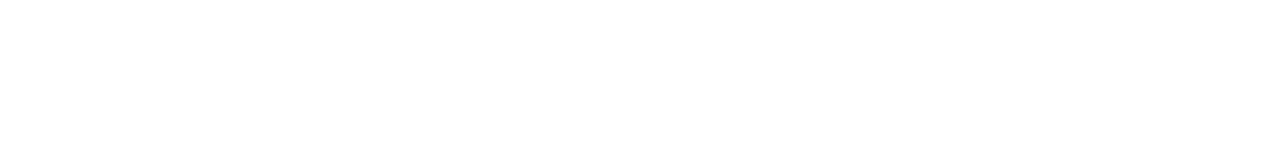
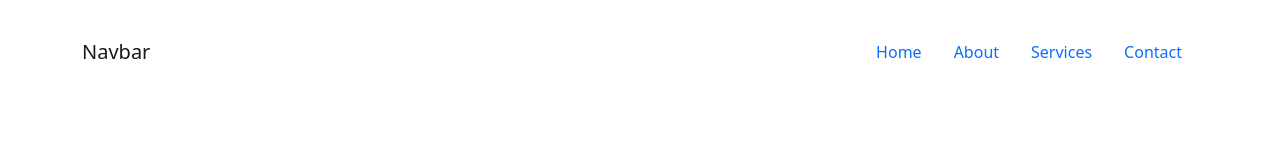
Before and after one commit to mirakoi/boostrap-website, a plain HTML site: page index.html in a window 1280 px wide. Drawn offline with nearby package versions, Linux system fonts and the light colour scheme.

Commit message:
boostrap
added boostrap in to index.html. Have done the navbar, working on hero section

```diff
--- a/index.html
+++ b/index.html
@@ -1,18 +1,66 @@
 <!DOCTYPE html>
 <html lang="en">
-<head>
-    <meta charset="UTF-8">
-    <meta http-equiv="X-UA-Compatible" content="IE=edge">
-    <meta name="viewport" content="width=device-width, initial-scale=1.0">
+  <head>
+    <meta charset="UTF-8" />
+    <meta http-equiv="X-UA-Compatible" content="IE=edge" />
+    <meta name="viewport" content="width=device-width, initial-scale=1.0" />
     <!-- CSS only -->
-<link href="https://cdn.jsdelivr.net/npm/bootstrap@5.1.3/dist/css/bootstrap.min.css" rel="stylesheet" integrity="sha384-1BmE4kWBq78iYhFldvKuhfTAU6auU8tT94WrHftjDbrCEXSU1oBoqyl2QvZ6jIW3" crossorigin="anonymous">
-<link rel="stylesheet" href="/styles/index.css">
+    <link
+      href="https://cdn.jsdelivr.net/npm/bootstrap@5.1.3/dist/css/bootstrap.min.css"
+      rel="stylesheet"
+      integrity="sha384-1BmE4kWBq78iYhFldvKuhfTAU6auU8tT94WrHftjDbrCEXSU1oBoqyl2QvZ6jIW3"
+      crossorigin="anonymous"
+    />
+    <link rel="stylesheet" href="/styles/index.css" />
+    <!-- JavaScript Bundle with Popper -->
+    <script
+      src="https://cdn.jsdelivr.net/npm/bootstrap@5.1.3/dist/js/bootstrap.bundle.min.js"
+      integrity="sha384-ka7Sk0Gln4gmtz2MlQnikT1wXgYsOg+OMhuP+IlRH9sENBO0LRn5q+8nbTov4+1p"
+      crossorigin="anonymous"
+    ></script>
 
-<script src="https://kit.fontawesome.com/341276132c.js" crossorigin="anonymous"></script>
+    <script
+      src="https://kit.fontawesome.com/341276132c.js"
+      crossorigin="anonymous"
+    ></script>
 
-<title>boostrap-project</title>
-</head>
-<body>
+    <title>boostrap-project</title>
+  </head>
+  <body>
 
-</body>
+
+    <nav
+      class="navbar navbar-expand-md navbar-light fixed-top py-4"
+      id="main-nav"
+    >
+      <div class="container">
+        <a class="navbar-brand" href="#">Navbar</a>
+        <ul class="navbar nav">
+          <li class="nav-item">
+            <a class="nav-link" href="#">Home</a>
+          </li>
+          <li class="nav-item">
+            <a class="nav-link" href="#">About</a>
+          </li>
+
+          <li class="nav-item">
+            <a class="nav-link" href="#">Services</a>
+          </li>
+
+          <li class="nav-item">
+            <a class="nav-link" href="#">Contact</a>
+          </li>
+        </ul>
+      </div>
+    </nav>
+
+    <!-- HERO SECTION-->
+
+    <section id="showcase" class="py-5">
+      <div class="primary-overlay text-dark">
+        <div class="container"></div>
+      </div>
+    </section>
+
+  </body>
 </html>
--- a/styles/index.css
+++ b/styles/index.css
@@ -0,0 +1,16 @@
+* {
+    padding: 0;
+    margin: 0;
+    box-sizing: border-box;
+  }
+
+  a {
+    color: black;
+    text-decoration: none;
+  }
+
+  ul {
+    list-style: none;
+  }
+
+  ul, li {list-style-type: none;}
```
